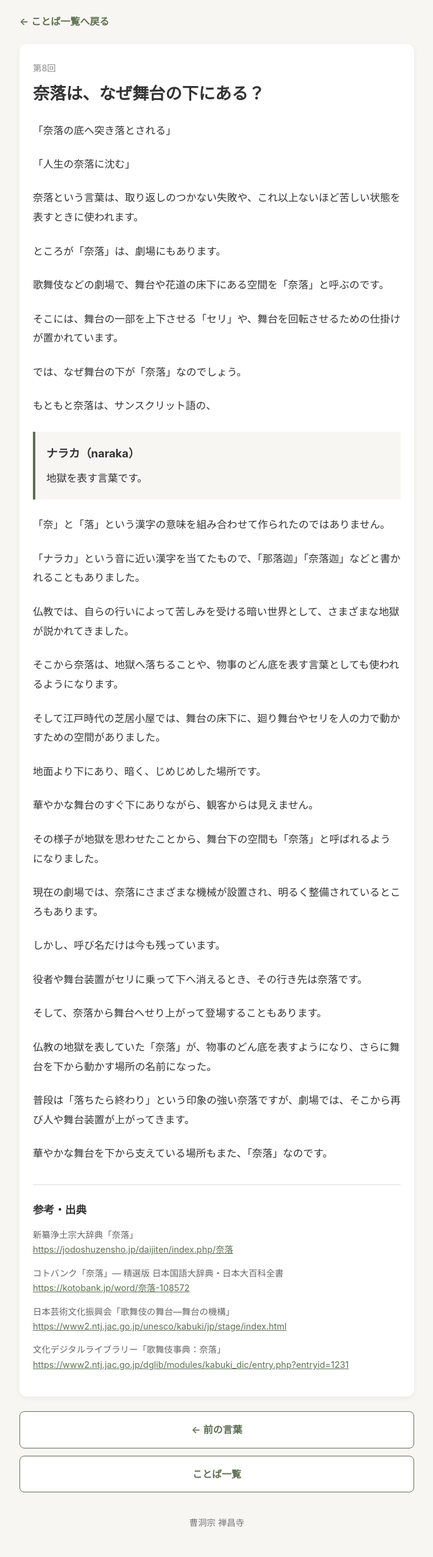
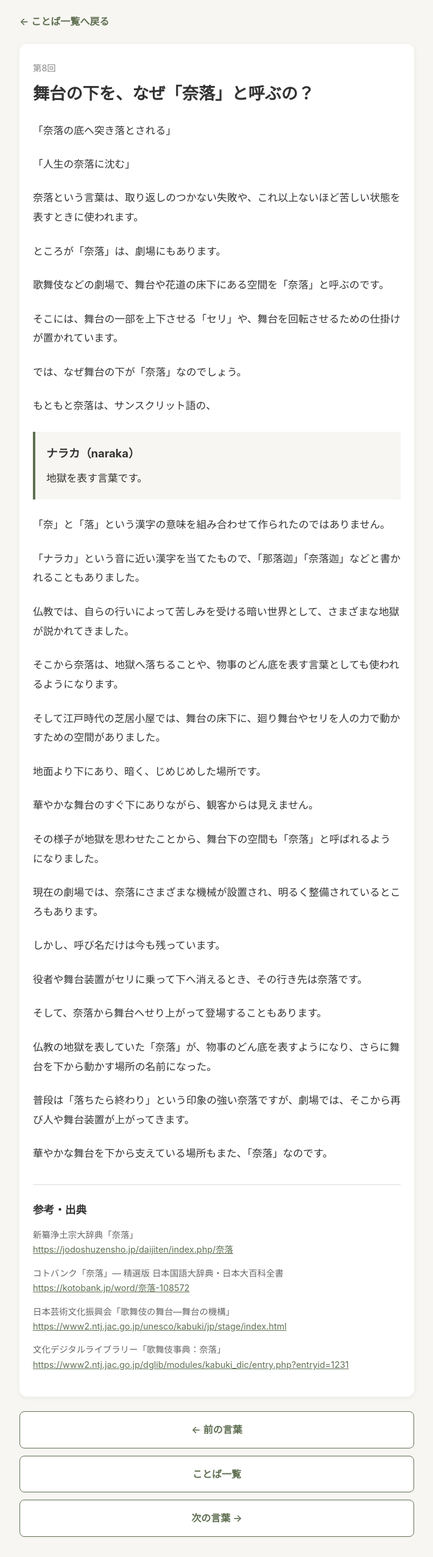
Before and after one commit to Zenshoji/meinichi-liff, a plain HTML site: page learning/words/008.html in a window 1280 px wide. Shown: the top 2553 px of the page at 61% size, without its empty margins (284-995 px from the left). Drawn offline with Linux system fonts and the light colour scheme.

Commit message:
Rename Naraka article and link next article

```diff
--- a/learning/words/008.html
+++ b/learning/words/008.html
@@ -3,7 +3,7 @@
 <head>
   <meta charset="UTF-8">
   <meta name="viewport" content="width=device-width, initial-scale=1.0">
-  <title>奈落は、なぜ舞台の下にある？｜禅昌寺</title>
+  <title>舞台の下を、なぜ「奈落」と呼ぶの？｜禅昌寺</title>
   <style>
     * { box-sizing: border-box; }
     body {
@@ -42,7 +42,7 @@
     <a href="./" class="back-link">← ことば一覧へ戻る</a>
     <article>
       <div class="article-number">第8回</div>
-      <h1>奈落は、なぜ舞台の下にある？</h1>
+      <h1>舞台の下を、なぜ「奈落」と呼ぶの？</h1>
       <div class="article-body">
         <p>「奈落の底へ突き落とされる」</p>
 
@@ -130,6 +130,9 @@
       <a href="./" class="nav-button secondary">
         ことば一覧
       </a>
+      <a href="./009.html" class="nav-button secondary">
+        次の言葉 →
+      </a>
     </div>
     <footer>曹洞宗 禅昌寺</footer>
   </main>
```
